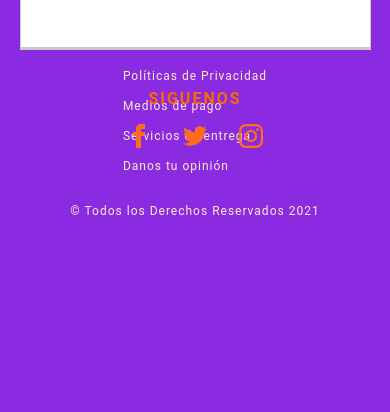
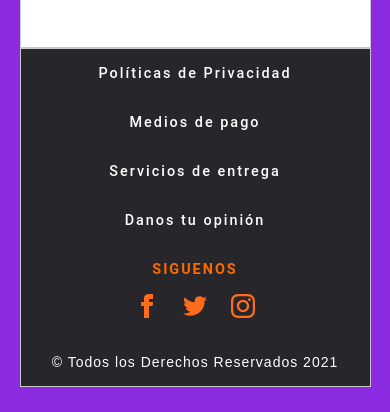
Before and after one commit to Sandeniu/tiendaOnline-sandraUlloa, a plain HTML site: page paginas/productos.html in a window 390 px wide. Shown: the part 4107-4519 px from the top of the page. Before the commit the page ends 4340 px from the top, so only its background shows below. Drawn offline with Linux system fonts and the light colour scheme.

Commit message:
Se repara con Flexbox el <footer> desbordado.

```diff
--- a/css/estilos.css
+++ b/css/estilos.css
@@ -442,39 +442,44 @@ body{
     background: #ffffff;
 }
 /***4.5. ESTRUCTURA.FOOTER***************/
+
 .footer{
-    position: relative;
+    display: flex;
+    flex-direction: column;
+    align-items: center;
     background: #27272b;
 }
-.footer__divGrilla{
-    width: 100%;
-    display: grid;
-    gap: 1em;
-    grid-template-columns: repeat(5, 1fr);
-    grid-template-rows: repeat(3, 1fr);
-    align-items: flex-start;
-    justify-items: center;
-    position:absolute;
-    top: 20px;
+.footer__fila1{
+    display: flex;
+    flex-wrap: wrap;
+    gap: 2rem;
+    justify-content: center;
+    margin: 1rem;
 }
 .footer__divMenu{
-    grid-column: 1/5;
-    grid-row: 1/3;
     display: flex;
-    gap: 60px;
+    gap: 2rem;
+    /*align-items: center;  */
+}
+
+.footer__divMenu__a {
+    color: white;
+    font-family: 'Roboto', Arial, Helvetica, sans-serif;
+    font-size: 1rem;
+    letter-spacing: 2px;
+    font-weight: 500;
+    text-align: center;
 }
 .footer__divSocial{
-    grid-column: 5/6;
-    grid-row: 1/3;
     display: flex;
     flex-direction: column;
-    gap: 1em;
-    align-items: center;
-    justify-items: center;
+    gap: 1rem;
+    justify-content: center;
 }
 .footer__divSocial__divSiguenos{
     display: flex;
-    gap: 1em;
+    align-items: center;
+    justify-content: center;
     color:  #FB6900 ;
     font-family: 'Roboto', Arial, Helvetica, sans-serif;
     text-transform: uppercase;
@@ -484,28 +489,20 @@ body{
 }
 .footer__divSocial__divIconos{
     display: flex;
-    gap: 2em;
+    gap: 1.5rem;
+    justify-content: center;
 }
-.footer__divCopyrigt{
-    grid-column: 1/-1;
-    grid-row: 3/4;
-    display: flex;
-}
-.footer__divMenu__a {
-    color: #FB6900;
-    font-family: 'Roboto', Arial, Helvetica, sans-serif;
-    font-size: 16px;
-    letter-spacing: 2px;
-    font-weight: 500;
+.footer__fila2{
+    margin: 1rem 0rem;
+    align-self: center;
 }
 .footer__divCopyrigt__p {
-    color: #FB6900;
+    color: white;
     font-size: 14px;
     font-family: Arial, Helvetica, sans-serif;
     letter-spacing: 1px;
     font-weight: 500;
 }
-
 /*///////////////////////////////////////////
 ///////       PRODUCTOS.HTML           //////
 ///////////////////////////////////////////*/
@@ -756,38 +753,12 @@ body{
         width: 180px;
         height: 150px;
     }
-    .footer__divGrilla {
-        display: grid;
-        gap: 1em;
-        grid-template-columns: 1fr;
-        /* grid-template-rows: repeat(3, 1fr); */
-        align-items: center;
-        justify-items: center;
-        position: absolute;
-        top: 20px;
+
+    .footer__fila1, .footer__divMenu{
+        flex-direction: column;
     }
-    .footer__divMenu {
-        grid-column: 1/-1;
-        display: flex;
-        flex-direction: column;
-        gap: 1em;
-    }
-
-    .footer__divSocial {
-        grid-column: 1/-1;
-        /* grid-row: 1/3; */
-        display: flex;
-        flex-direction: column;
-        gap: 1em;
-        align-items: center;
-        justify-items: center;
-    }
-    .footer__divMenu__a, .footer__divCopyrigt__p {
-        color: blanchedalmond;
-        font-family: 'Roboto', Arial, Helvetica, sans-serif;
-        font-size: 12px;
-        letter-spacing: 1px;
-        font-weight: normal;
+    .footer__divMenu__a, .footer__divSocial__divSiguenos__p{
+        font-size: 0.9rem;
     }
 }
 /*//////////////////////////////////////////////////////***/
@@ -870,12 +841,12 @@ body{
     width: 350px;
     height: 200px;
     }
-
-    .footer__divMenu {
-        grid-column: 1/-1;
-        display: flex;
-        flex-direction: column;
-        gap: 1em;
+    .footer__divMenu{
+        flex-wrap: wrap;
+        justify-content: center;
+    }
+    .footer__divMenu__a, .footer__divSocial__divSiguenos__p {
+        font-size: 0.9rem;
     }
 /********TABLET.footer*******************/
     .footer__divSocial {
@@ -946,6 +917,14 @@ body{
     padding: 30px 0px;
     text-align: center;
     }
+    .footer__divMenu{
+        flex-wrap: wrap;
+        justify-content: center;
+    }
+
+    .footer__divMenu__a, .footer__divSocial__divSiguenos__p {
+        font-size: 0.9rem;
+    }
   /*********************************/
 
 }
--- a/paginas/productos.html
+++ b/paginas/productos.html
@@ -289,23 +289,18 @@
                               </p>
                          </div>
                          <!-- Fin div producto -->
-
-
-
-
                     </div>
-
                </section>
-
           </main>
-          <footer class="prod__footer">
-               <div class="footer__divGrilla">
+          <footer class="footer">
+               <div class="footer__fila1">
                     <div class="footer__divMenu">
                          <a class="footer__divMenu__a" href="#">Políticas de Privacidad</a>
                          <a class="footer__divMenu__a" href="#">Medios de pago</a>
                          <a class="footer__divMenu__a" href="#">Servicios de entrega</a>
                          <a class="footer__divMenu__a" href="#">Danos tu opinión</a>
                     </div>
+
                     <div class="footer__divSocial">
                          <div class="footer__divSocial__divSiguenos">
                               <p class="footer__divSocial__divSiguenos__p">Siguenos</p>
@@ -325,6 +320,8 @@
                               </a>
                          </div>
                     </div>
+               </div>
+               <div class="footer__fila2">
                     <div class="footer__divCopyrigt">
                          <p class="footer__divCopyrigt__p">&copy; Todos los Derechos Reservados 2021</p>
                     </div>
```
Also changed, not shown: index.html (+4 -1 lines), paginas/despachos.html (+4 -1 lines), paginas/nosotros.html (+4 -1 lines), paginas/servicios.html (+3 -1 lines).
